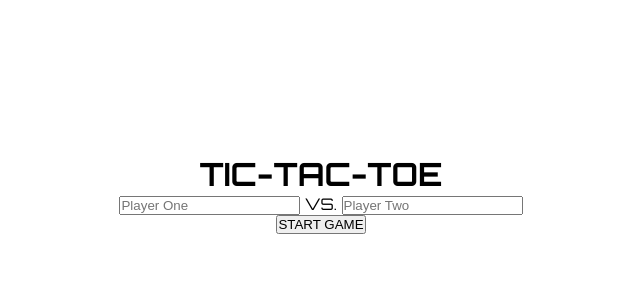
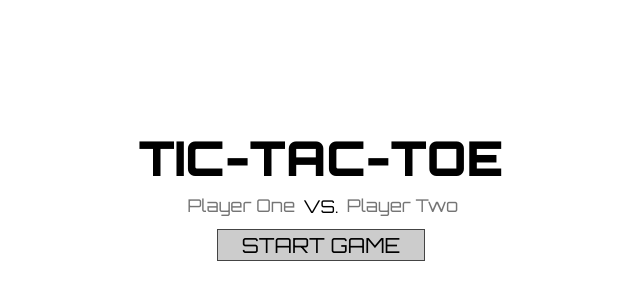
Before and after one commit to gisha313/tic-tac-toe, a plain HTML site: page index.html in a window 1280 px wide. Shown: the part 206-506 px from the top of the page, without its empty margins (319-959 px from the left). Drawn offline with Linux system fonts and the light colour scheme.

Commit message:
Edit start game menu style

```diff
--- a/style.css
+++ b/style.css
@@ -88,3 +88,55 @@ body {
   flex-direction: column;
   align-items: center;
 }
+
+.title {
+  font-size: 3rem;
+  font-weight: 1000;
+}
+
+.player-input {
+  display: flex;
+  align-items: center;
+  gap: 8px;
+  padding: 6px 0 12px;
+}
+
+.start-game input[type="text"] {
+  all: unset;
+
+  font-size: 1.1rem;
+  padding-bottom: 1px;
+  width: 18ch;
+}
+
+.start-game input[type="text"]:hover,
+.start-game input[type="text"]:focus {
+  border-bottom: 1px solid #888;
+  padding-bottom: 0;
+}
+
+.start-game input[type="text"]:first-child {
+  text-align: right;
+}
+
+.start-game span {
+  font-size: 1.1rem;
+}
+
+.start-game-btn {
+  all: unset;
+  font-size: 1.3rem;
+  font-weight: 100;
+
+  border: 1px solid #444;
+  background: #ccc;
+
+  padding: 2px 24px;
+
+  transition: all 200ms;
+}
+
+.start-game-btn:hover,
+.start-game-btn:focus {
+  background: #e4e4e4;
+}
```
